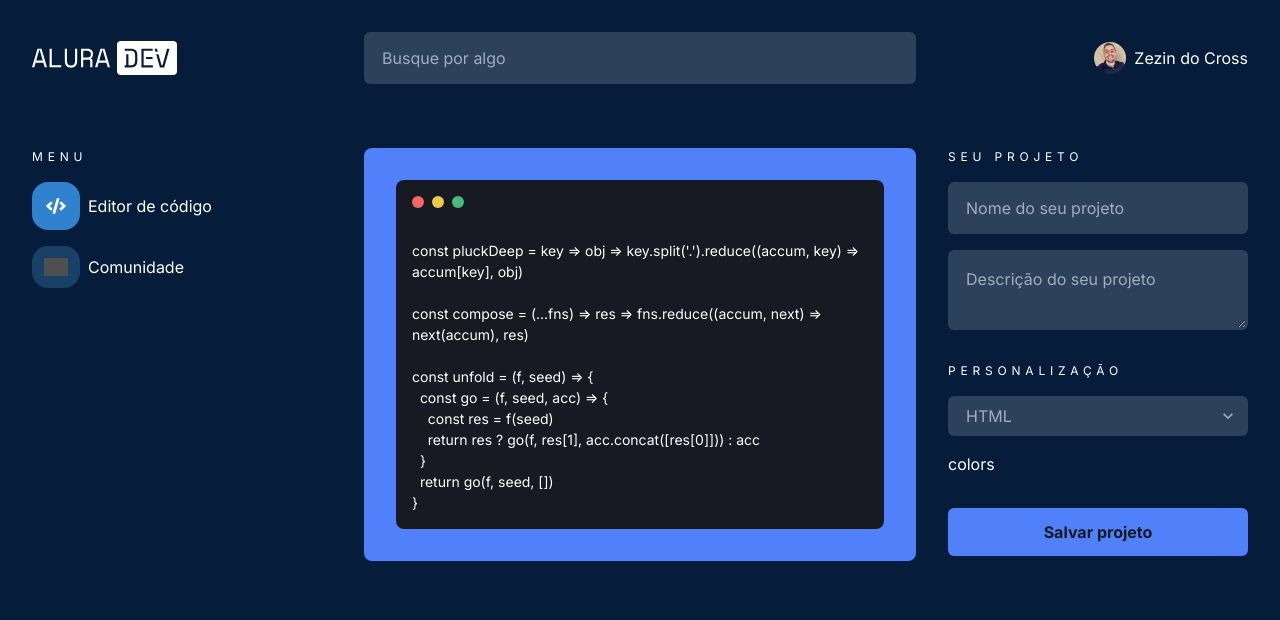
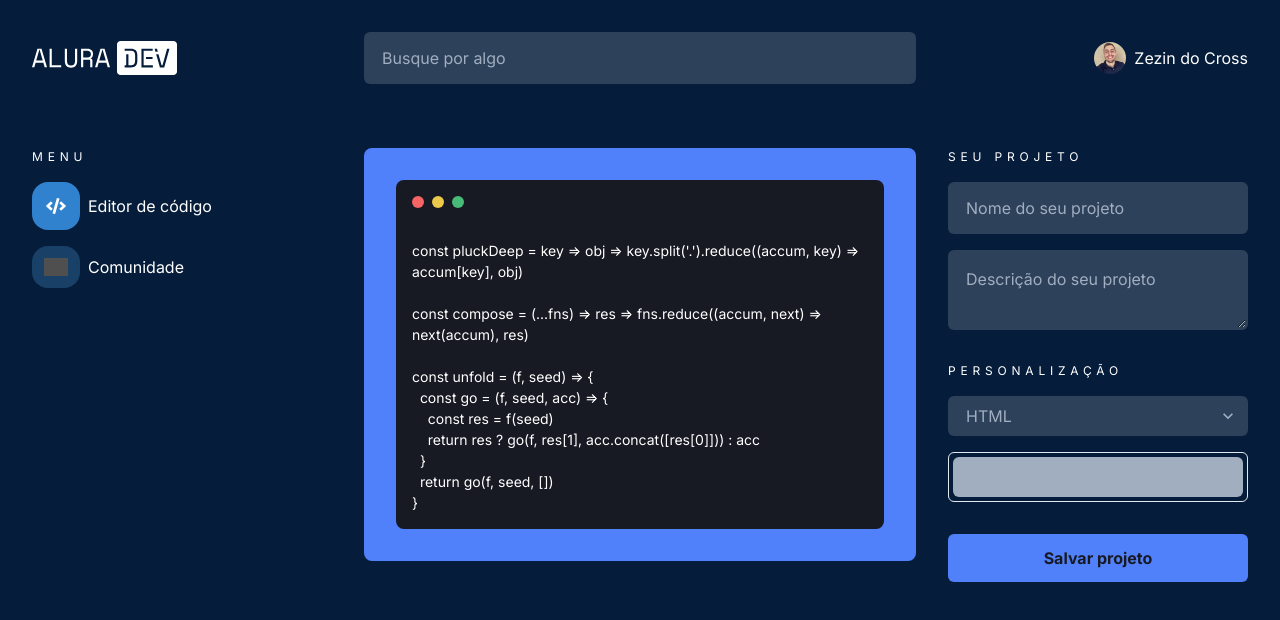
Before and after one commit to jcfreitas2000/alura-challenge-frontend, a Next.js app: page / in a window 1280 px wide. Shown: the top 620 px of the page. Built offline with nearby package versions, Linux system fonts and the light colour scheme; grey boxes are pictures that could not be loaded.

Commit message:
color picker input component

```diff
--- a/src/components/Code.tsx
+++ b/src/components/Code.tsx
@@ -19,8 +19,8 @@ const unfold = (f, seed) => {
 
 export function Code({code = codeExample, color = 'blue.400'}: CodeProps) {
     return (
-        <Box p={8} w="100%" bgColor={color} borderRadius={8}>
-            <Box bgColor="gray.900" borderRadius={8} p={4} position="relative" whiteSpace="pre-wrap">
+        <Box p={8} w="100%" bgColor={color} borderRadius="lg">
+            <Box bgColor="gray.900" borderRadius="lg" p={4} position="relative" whiteSpace="pre-wrap">
                 <HStack mb={8}>
                     <ColorCircle color="red.400"/>
                     <ColorCircle color="yellow.400"/>
--- a/src/components/CodeCard.tsx
+++ b/src/components/CodeCard.tsx
@@ -13,7 +13,7 @@ interface CodeCardProps {
 
 export function CodeCard({title, description, commentsCount, likesCount, ...rest}: CodeCardProps) {
     return (
-        <Box bgColor="blue.900" borderRadius={8}>
+        <Box bgColor="blue.900" borderRadius="lg">
             <Code {...rest} />
 
             <Box py={6} px={8}>
--- a/src/components/Form/ColorPicker.tsx
+++ b/src/components/Form/ColorPicker.tsx
@@ -1,25 +1,160 @@
-import {Box, HStack, RadioProps, Text, useRadio, useRadioGroup} from "@chakra-ui/react";
+import {
+    border,
+    Box,
+    Button, Center,
+    Popover,
+    PopoverArrow,
+    PopoverBody,
+    PopoverCloseButton,
+    PopoverContent,
+    PopoverTrigger,
+    Text,
+    Tooltip,
+    useRadio,
+    useRadioGroup,
+    UseRadioProps,
+    Wrap
+} from "@chakra-ui/react";
+import {useState} from "react";
 
-type ColorOption = {
+type Color = {
+    label: string;
     value: string;
-    color: string;
 }
 
-export function ColorPicker() {
-    const options: ColorOption[] = [
-        {value: 'gray', color: "gray.400"},
-        {value: 'red', color: "red.400"},
-        {value: 'orange', color: "orange.400"},
-        {value: 'yellow', color: "yellow.400"},
-        {value: 'green', color: "green.400"},
-        {value: 'teal', color: "teal.400"},
-        {value: 'blue', color: "blue.400"},
-        {value: 'cyan', color: "cyan.400"},
-        {value: 'purple', color: "purple.400"},
-        {value: 'pink', color: "pink.400"},
-    ]
+const options: Color[] = [
+    {label: "Cinza", value: "gray.400"},
+    {label: "Vermelho", value: "red.400"},
+    {label: "Laranja", value: "orange.400"},
+    {label: "Amarelo", value: "yellow.400"},
+    {label: "Verde", value: "green.400"},
+    {label: "Verde-azulado", value: "teal.400"},
+    {label: "Azul", value: "blue.400"},
+    {label: "Ciano", value: "cyan.400"},
+    {label: "Roxo", value: "purple.400"},
+    {label: "Rosa", value: "pink.400"},
+]
+
+interface ColorPickerProps {
+    color?: Color;
+    setColor?: (color: Color) => void;
+}
+
+export function ColorPicker({color, setColor}: ColorPickerProps) {
+    const [selectedColor, setSelectedColor] = useState(options[0]);
+    const popoverBg = "blue.900"
 
     return (
-        <p>colors</p>
+        <Popover>
+            <PopoverTriggerColor selectedColor={selectedColor}/>
+            <PopoverContent bg={popoverBg}>
+                <PopoverArrow bg={popoverBg}/>
+                <PopoverCloseButton/>
+                <PopoverBody>
+                    <RadioGroupColor colors={options} selectedColor={selectedColor}
+                                     setSelectedColor={setSelectedColor}/>
+                </PopoverBody>
+            </PopoverContent>
+        </Popover>
     )
 }
+
+interface PopoverTriggerColorProps {
+    selectedColor: Color;
+}
+
+function PopoverTriggerColor({selectedColor}: PopoverTriggerColorProps) {
+    return (
+        <PopoverTrigger>
+            <Button width="100%" p={1} py={6} borderRadius="md" borderWidth={1} bg="transparent" _hover={{
+                bg: "inherit",
+                filter: "brightness(0.75)"
+            }}
+                    _active={{
+                        bg: "inherit",
+                        filter: "brightness(0.5)"
+                    }}
+                    _before={{
+                        content: '""',
+                        display: "block",
+                        bg: selectedColor.value,
+                        width: "100%",
+                        height: 10,
+                        borderRadius: "md"
+                    }}
+            >
+                <Text hidden>{selectedColor.label}</Text>
+            </Button>
+        </PopoverTrigger>
+    )
+}
+
+interface RadioGroupColorProps {
+    colors: Color[];
+    selectedColor: Color;
+    setSelectedColor: (color: Color) => void;
+}
+
+function RadioGroupColor({colors, selectedColor, setSelectedColor}: RadioGroupColorProps) {
+    const {getRootProps, getRadioProps} = useRadioGroup({
+        name: "color",
+        defaultValue: selectedColor.value,
+        onChange: (colorValue) => {
+            const color = colors.find(color => color.value === colorValue)
+            if (color)
+                setSelectedColor(color);
+        },
+    })
+
+    const group = getRootProps()
+
+    return (
+        <Wrap spacing={1} {...group}>
+            {
+                colors.map((color: Color) => {
+                    const radio = getRadioProps(color)
+                    return (
+                        <RadioItemColor key={color.value} colorItem={color} {...radio} />
+                    )
+                })
+            }
+        </Wrap>
+    )
+}
+
+interface RadioItemColorProps extends UseRadioProps {
+    colorItem: Color;
+}
+
+function RadioItemColor({colorItem, ...props}: RadioItemColorProps) {
+    const {getInputProps, getCheckboxProps} = useRadio(props)
+
+    const input = getInputProps()
+    const checkbox = getCheckboxProps()
+
+    return (
+        <Tooltip hasArrow label={colorItem.label} bg={colorItem.value} color="black">
+            <Box as="label">
+                <input {...input} />
+                <Center
+                    {...checkbox}
+                    cursor="pointer"
+                    bg={colorItem.value}
+                    w={7}
+                    h={7}
+                    borderRadius="50%"
+                    m={1}
+                    _checked={{
+                        _after: {
+                            content: '"✓"',
+                            display: "block",
+                            margin: "auto",
+                            color: "black"
+                        }
+                    }}
+                >
+                </Center>
+            </Box>
+        </Tooltip>
+    )
+}
--- a/src/pages/_document.tsx
+++ b/src/pages/_document.tsx
@@ -7,7 +7,6 @@ export default class MyComponent extends Document {
                 <Head>
                     <link rel="preconnect" href="https://fonts.gstatic.com"/>
 
-                    <title>Alura Dev</title>
                     <link rel="shortcut icon" href="/favicon.svg"/>
 
                     <link href="https://fonts.googleapis.com/css2?family=Inter:wght@400;700&display=swap"
```
